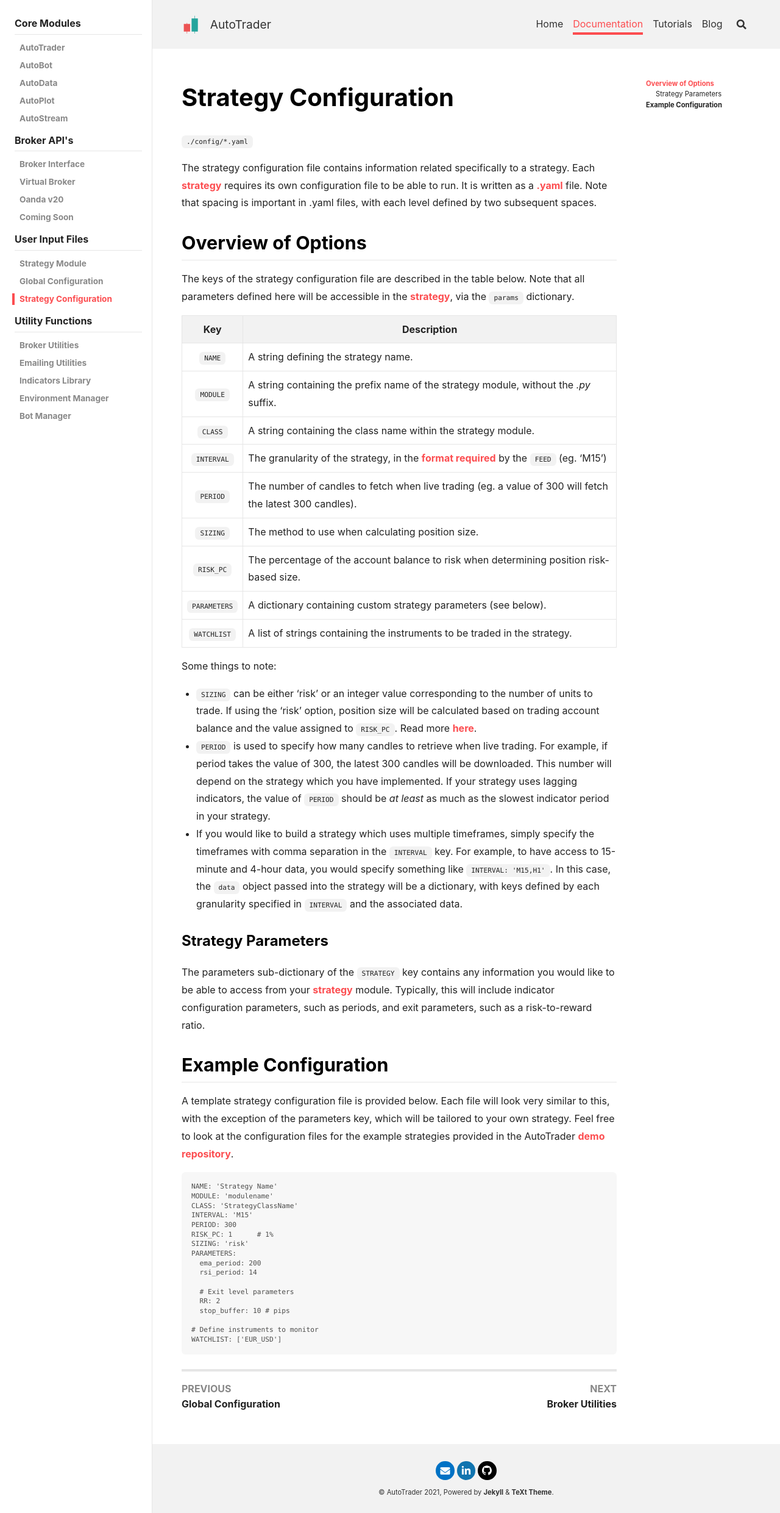
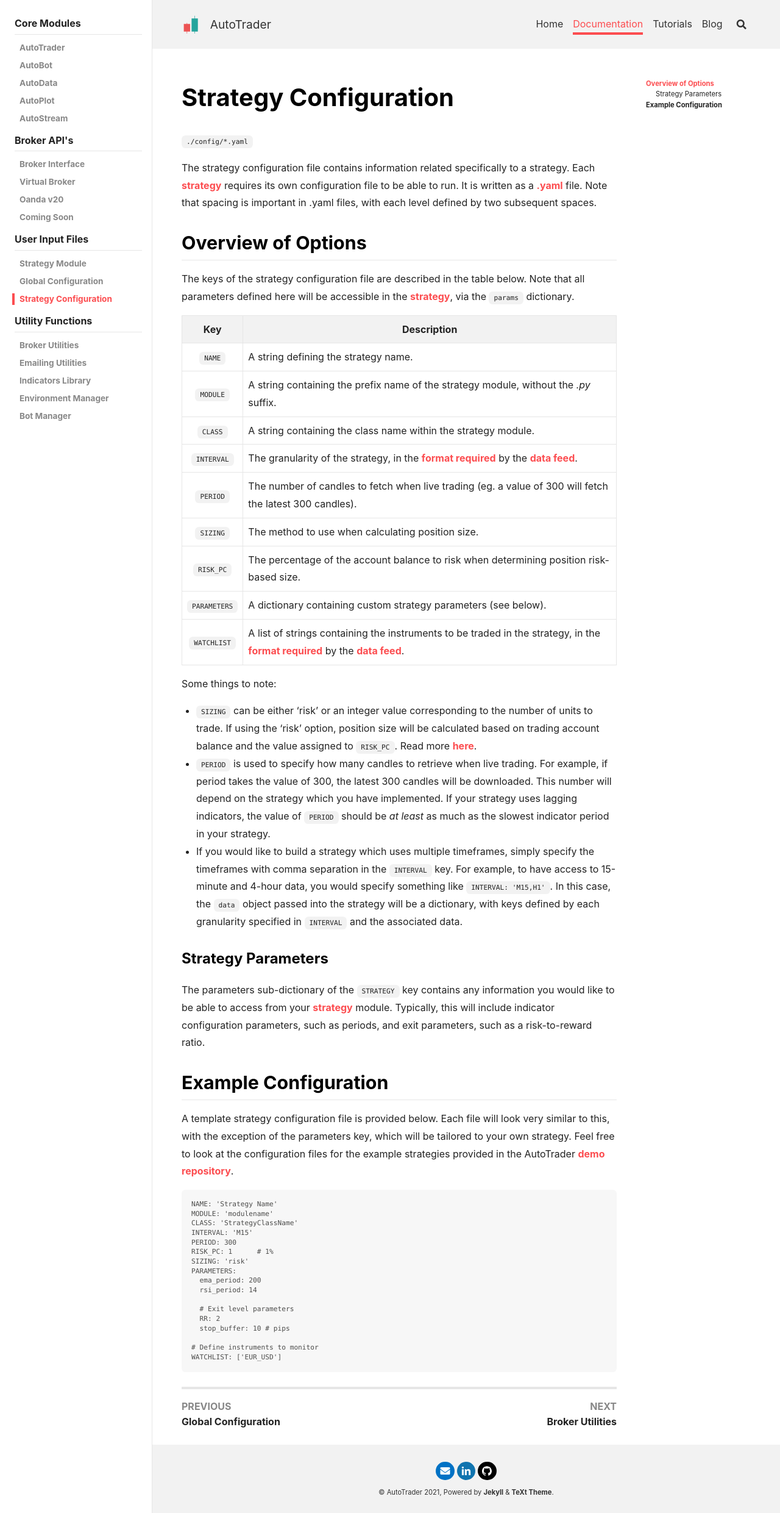
Before and after one commit to kieran-mackle/AutoTrader, a Jekyll site: the page built from content/_documentation/3.3-strategy-config.md, in a window 1280 px wide. Shown: the whole page at 61% size. Built offline with Jekyll 4.4.1, drawn with Linux system fonts in a browser that asks for light colours; nearby versions of some CDN libraries.

Commit message:
docs: added links to feed-specific format specifications

```diff
--- a/content/_documentation/3.3-strategy-config.md
+++ b/content/_documentation/3.3-strategy-config.md
@@ -19,12 +19,12 @@
 |`NAME`| A string defining the strategy name. |
 |`MODULE`| A string containing the prefix name of the strategy module, without the *.py* suffix. |
 |`CLASS`| A string containing the class name within the strategy module. |
-|`INTERVAL`| The granularity of the strategy, in the [format required](autodata) by the `FEED` (eg. 'M15')|
+|`INTERVAL`| The granularity of the strategy, in the [format required](autodata) by the [data feed](autotrader#run-configuration). |
 |`PERIOD`| The number of candles to fetch when live trading (eg. a value of 300 will fetch the latest 300 candles). |
 |`SIZING`| The method to use when calculating position size. |
 |`RISK_PC`| The percentage of the account balance to risk when determining position risk-based size.|
 |`PARAMETERS`| A dictionary containing custom strategy parameters (see below).|
-|`WATCHLIST`| A list of strings containing the instruments to be traded in the strategy. |
+|`WATCHLIST`| A list of strings containing the instruments to be traded in the strategy, in the [format required](autodata) by the [data feed](autotrader#run-configuration). |
 
 Some things to note:
 - `SIZING` can be either 'risk' or an integer value corresponding to the number of units to trade. If using the 'risk' option,
```
